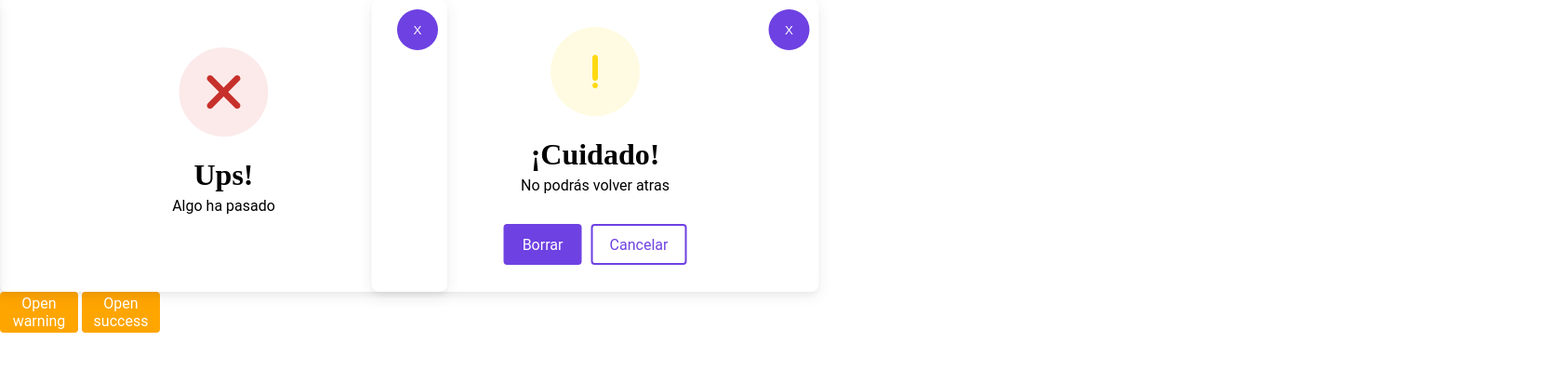
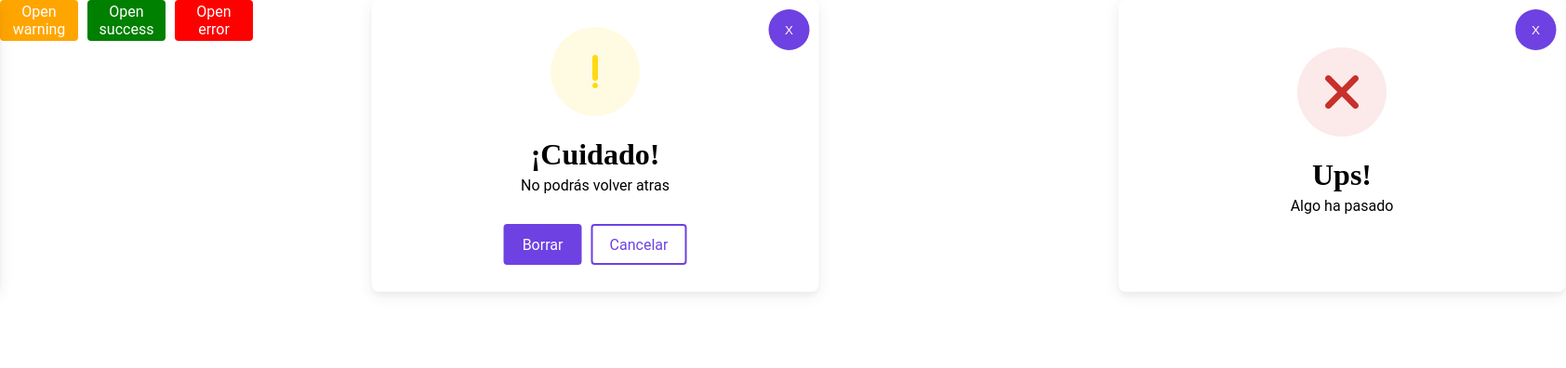
Before and after one commit to RodrigaoCabrera/dialogs, a plain HTML site: page view/index.html in a window 1280 px wide. Both pictures are taken after a click on the button "Open warning". Shown: the whole page at 93% size, 1684 px wide, since content can reach past the window. Drawn offline with Linux system fonts and the light colour scheme.

Commit message:
Modal de error + funciones para abrir y cerrar

```diff
--- a/css/index.css
+++ b/css/index.css
@@ -1,15 +1,16 @@
 body {
   margin: 0;
   padding: 0;
+  overflow-x: hidden;
 }
-.warning-container {
+.warning-container{
   position: absolute;
   left: 50%;
   transform: translate(-50%, -100%);
   transition: transform 1s;
 }
 
-.warning {
+.dialog {
   width: 481px;
   height: 314px;
   position: relative;
@@ -17,7 +18,7 @@ body {
   flex-direction: column;
   justify-content: center;
   align-items: center;
-  background: transparent;
+  background: #fff;
   box-shadow: 0px 4px 4px rgba(51, 51, 51, 0.04),
     0px 4px 16px rgba(51, 51, 51, 0.08);
   border-radius: 8px;
@@ -62,7 +63,10 @@ button {
   border: none;
   cursor: pointer;
 }
-
+.open-modals{
+  display: flex;
+  gap: 10px;
+}
 .action-buttons {
   display: flex;
   gap: 10px;
@@ -100,12 +104,16 @@ button {
 }
 
 /* Botones para abrir los modales */
-.open-button {
+.open-warning {
   background: orange;
 }
 
-.open-succes{
+.open-success{
   background: green;
+}
+
+.open-error{
+  background: red;
 }
 
 
@@ -121,3 +129,12 @@ button {
 .cerrar-button{
   width: 145px;
 }
+/* Modal error */
+.error-container{
+  position: absolute;
+  transform: translate(250%, 0%);
+  transition: transform 1s;
+}
+.error-container.modal-active{
+  transform: translate(56%, 0%);
+}
--- a/js/index.js
+++ b/js/index.js
@@ -3,6 +3,8 @@ window.onload = function () {
   const closeButton = document.querySelectorAll(".close-button");
   const modalWarning = document.getElementById("warning-container");
   const modalSuccess = document.getElementById("success-container");
+  const modalError = document.getElementById("error-container");
+
 
   openButton.forEach(function (e) {
     e.addEventListener("click", () => handleModals(e));
@@ -11,17 +13,26 @@ window.onload = function () {
     e.addEventListener("click", () => handleModals(e));
   });
 
+  //Abrir y cerrar los modales
   function handleModals(e) {
     if (e.classList.contains("open-warning")) {
       modalWarning.classList.toggle("modal-active");
       modalSuccess.classList.remove("modal-active");
+      modalError.classList.remove("modal-active");
     }
     else if (e.classList.contains("open-success")) {
       modalSuccess.classList.toggle("modal-active");
       modalWarning.classList.remove("modal-active");
+      modalError.classList.remove("modal-active");
+    }
+    else if (e.classList.contains("open-error")) {
+      modalError.classList.toggle("modal-active");
+      modalSuccess.classList.remove("modal-active");
+      modalWarning.classList.remove("modal-active");
     } else {
       modalWarning.classList.remove("modal-active");
       modalSuccess.classList.remove("modal-active");
+      modalError.classList.remove("modal-active");
     }
   }
 };
--- a/view/index.html
+++ b/view/index.html
@@ -27,7 +27,7 @@
         </div>
       </div>
       <div class="modal success-container" id="success-container">
-        <div class="dialog warning">
+        <div class="dialog success">
           <button class="close close-button">X</button>
           <div class="message-icon">
             <img src="/assets/success.svg" alt="Message icon" />
@@ -42,7 +42,7 @@
         </div>
       </div>
       <div class="modal error-container" id="error-container">
-        <div class="dialog warning">
+        <div class="dialog error">
           <button class="close close-button">X</button>
           <div class="message-icon">
             <img src="/assets/error.svg" alt="Message icon" />
@@ -57,6 +57,7 @@
     <section class="open-modals">
       <button class="btn open-button open-warning">Open warning</button>
       <button class="btn open-button open-success">Open success</button>
+      <button class="btn open-button open-error">Open error</button>
     </section>
 
     <script src="/js/index.js"></script>
```
